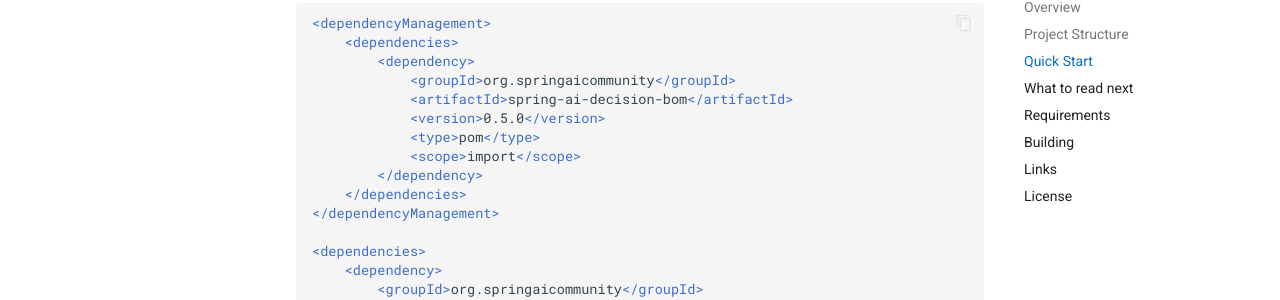
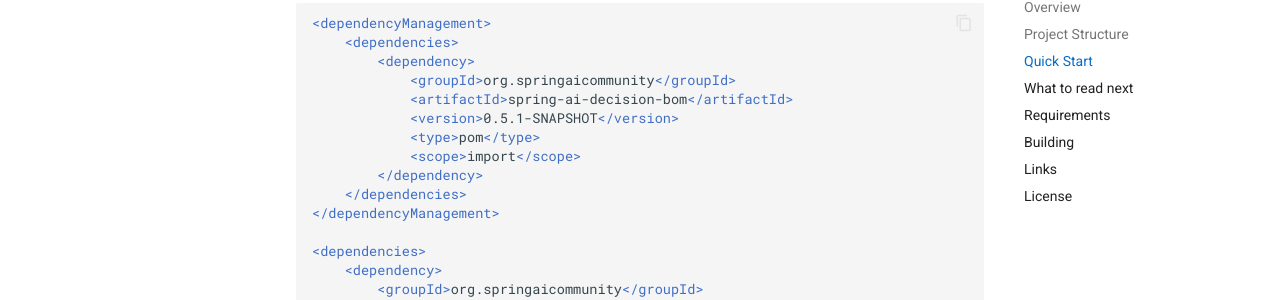
Before and after one commit to spring-ai-community/spring-ai-decision-extensions, an MkDocs documentation site: the page built from docs/index.md, in a window 1280 px wide and 900 px high, scrolled down 2307 px. Shown: the part 151-451 px from the top of the window. Built offline with MkDocs 1.6.1 and Material for MkDocs 9.7.7, drawn with Linux system fonts in a browser that asks for light colours; comment, search, counter and statistics services are not loaded; the version menu is left out.

Commit message:
Next development version
Signed-off-by: Christian Tzolov <christian.tzolov@broadcom.com>

```diff
--- a/docs/index.md
+++ b/docs/index.md
@@ -94,7 +94,7 @@ advisors; there is no need to declare it.
         <dependency>
             <groupId>org.springaicommunity</groupId>
             <artifactId>spring-ai-decision-bom</artifactId>
-            <version>0.5.0</version>
+            <version>0.5.1-SNAPSHOT</version>
             <type>pom</type>
             <scope>import</scope>
         </dependency>
--- a/pom.xml
+++ b/pom.xml
@@ -6,7 +6,7 @@
 
 	<groupId>org.springaicommunity</groupId>
 	<artifactId>spring-ai-decision-extensions-parent</artifactId>
-	<version>0.5.0</version>
+	<version>0.5.1-SNAPSHOT</version>
 	<packaging>pom</packaging>
 
 	<name>Spring AI Decision Extensions :: Parent</name>
```
Also changed, not shown: README.md (+1 -1 lines), docs/migration.md (+1 -1 lines), 8 other files.
